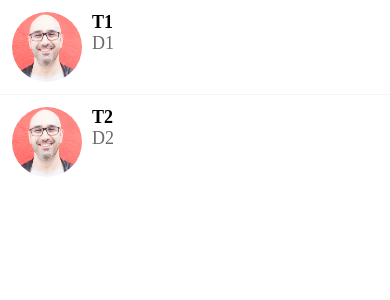
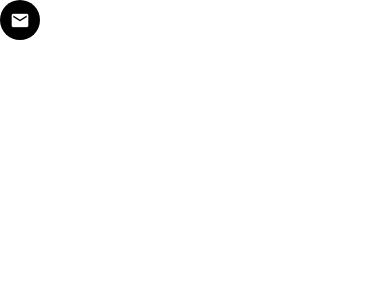
Before and after one commit to majshub/DoneWithIt, a React Native app: screen / in a window 390 px wide. Shown: the top 300 px of the page. Built offline with nearby package versions, Linux system fonts and the light colour scheme.

Commit message:
created icon component

```diff
--- a/App.js
+++ b/App.js
@@ -2,7 +2,13 @@ import React from "react";
 import ListingDetailsScreen from "./app/screens/ListingDetailsScreen";
 import ViewImageScreen from "./app/screens/ViewImageScreen";
 import MessagesScreen from "./app/screens/MessagesScreen";
+import Screen from "./app/components/Screen";
+import Icon from "./app/components/Icon";
 
 export default function App() {
-  return <MessagesScreen />;
+  return (
+    <Screen>
+      <Icon name="email" />
+    </Screen>
+  );
 }
--- /dev/null
+++ b/app/components/Icon.js
@@ -0,0 +1,27 @@
+import React from "react";
+import { View } from "react-native";
+import { MaterialCommunityIcons } from "@expo/vector-icons";
+
+function Icon({
+  name,
+  size = 40,
+  backgroundColor = "#000",
+  iconColor = "#fff",
+}) {
+  return (
+    <View
+      style={{
+        width: size,
+        height: size,
+        borderRadius: size / 2,
+        backgroundColor,
+        justifyContent: "center",
+        alignItems: "center",
+      }}
+    >
+      <MaterialCommunityIcons name={name} color={iconColor} size={size * 0.5} />
+    </View>
+  );
+}
+
+export default Icon;
```
